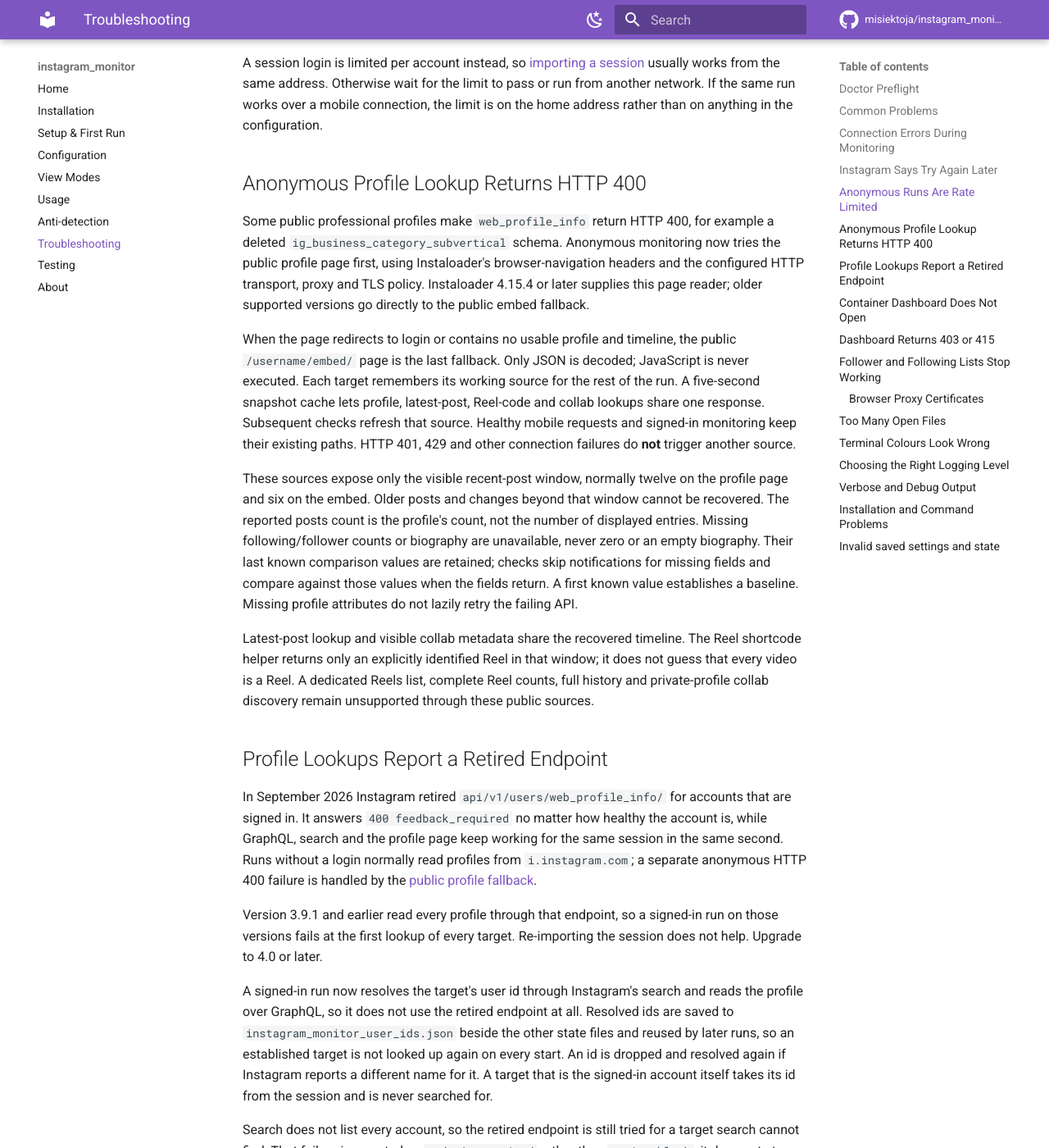
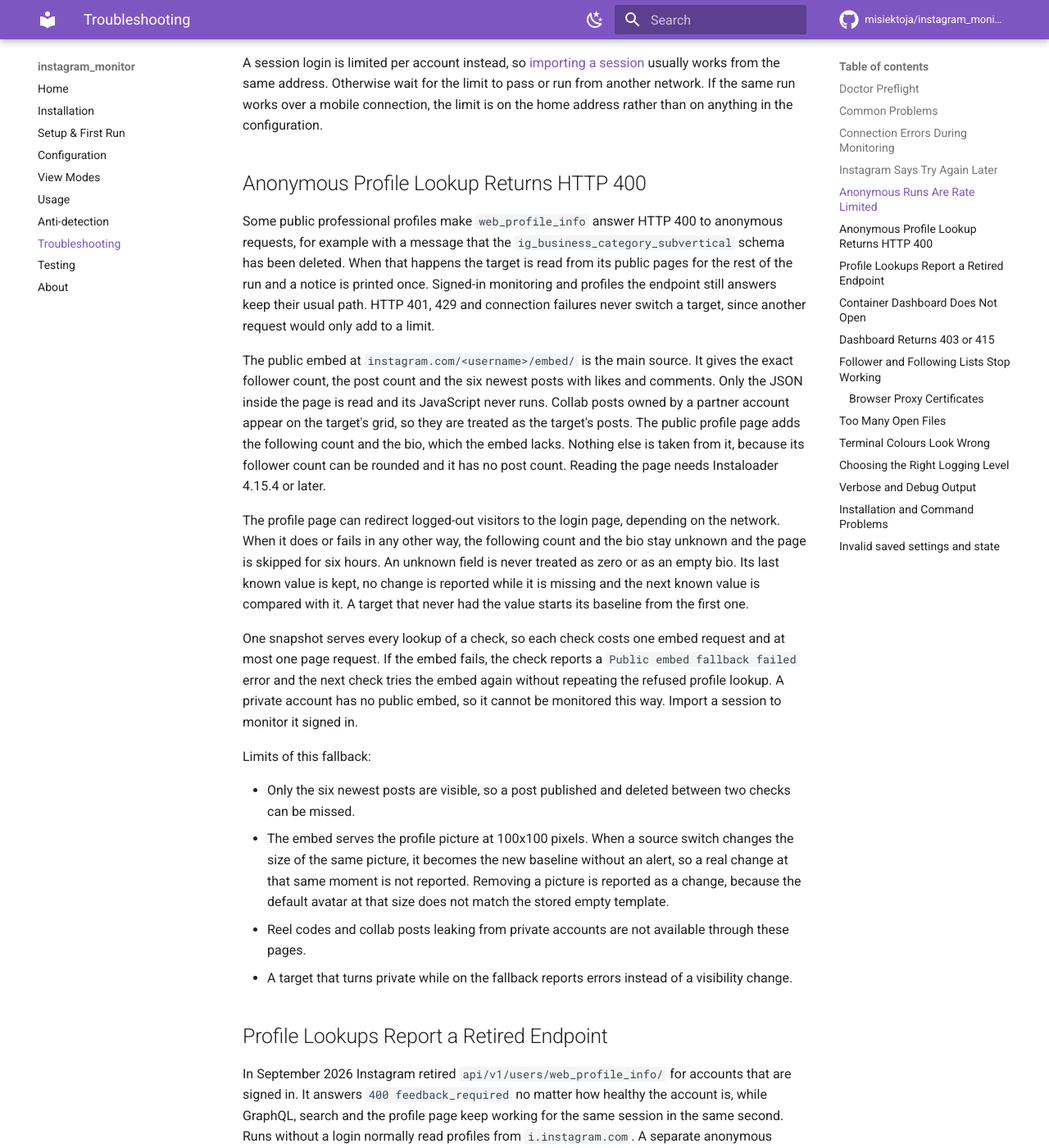
Before and after one commit to misiektoja/instagram_monitor, an MkDocs documentation site: the page built from docs/troubleshooting.md, in a window 1280 px wide and 1400 px high, scrolled down 4470 px. Shown: the whole window at 82% size. Built offline with MkDocs 1.6.1 and Material for MkDocs 9.7.7, drawn with Linux system fonts in a browser that asks for light colours; comment, search, counter and statistics services are not loaded; some of the changed text lies outside the part shown.

Commit message:
docs(troubleshooting): describe the public embed fallback and its limits

```diff
--- a/docs/troubleshooting.md
+++ b/docs/troubleshooting.md
@@ -101,40 +101,25 @@
 <a id="anonymous-profile-http-400"></a>
 ## Anonymous Profile Lookup Returns HTTP 400
 
-Some public professional profiles make `web_profile_info` return HTTP 400, for
-example a deleted `ig_business_category_subvertical` schema. Anonymous monitoring
-now tries the public profile page first, using Instaloader's browser-navigation
-headers and the configured HTTP transport, proxy and TLS policy. Instaloader
-4.15.4 or later supplies this page reader; older supported versions go directly
-to the public embed fallback.
+Some public professional profiles make `web_profile_info` answer HTTP 400 to anonymous requests, for example with a message that the `ig_business_category_subvertical` schema has been deleted. When that happens the target is read from its public pages for the rest of the run and a notice is printed once. Signed-in monitoring and profiles the endpoint still answers keep their usual path. HTTP 401, 429 and connection failures never switch a target, since another request would only add to a limit.
 
-When the page redirects to login or contains no usable profile and timeline,
-the public `/username/embed/` page is the last fallback. Only JSON is decoded;
-JavaScript is never executed. Each target remembers its working source for the
-rest of the run. A five-second snapshot cache lets profile, latest-post, Reel-code
-and collab lookups share one response. Subsequent checks refresh that source.
-Healthy mobile requests and signed-in monitoring keep their existing paths.
-HTTP 401, 429 and other connection failures do **not** trigger another source.
+The public embed at `instagram.com/<username>/embed/` is the main source. It gives the exact follower count, the post count and the six newest posts with likes and comments. Only the JSON inside the page is read and its JavaScript never runs. Collab posts owned by a partner account appear on the target's grid, so they are treated as the target's posts. The public profile page adds the following count and the bio, which the embed lacks. Nothing else is taken from it, because its follower count can be rounded and it has no post count. Reading the page needs Instaloader 4.15.4 or later.
 
-These sources expose only the visible recent-post window, normally twelve on the
-profile page and six on the embed. Older posts and changes beyond that window
-cannot be recovered. The reported posts count is the profile's count, not the
-number of displayed entries. Missing following/follower counts or biography are
-unavailable, never zero or an empty biography. Their last known comparison values
-are retained; checks skip notifications for missing fields and compare against
-those values when the fields return. A first known value establishes a baseline.
-Missing profile attributes do not lazily retry the failing API.
+The profile page can redirect logged-out visitors to the login page, depending on the network. When it does or fails in any other way, the following count and the bio stay unknown and the page is skipped for six hours. An unknown field is never treated as zero or as an empty bio. Its last known value is kept, no change is reported while it is missing and the next known value is compared with it. A target that never had the value starts its baseline from the first one.
 
-Latest-post lookup and visible collab metadata share the recovered timeline.
-The Reel shortcode helper returns only an explicitly identified Reel in that
-window; it does not guess that every video is a Reel. A dedicated Reels list,
-complete Reel counts, full history and private-profile collab discovery remain
-unsupported through these public sources.
+One snapshot serves every lookup of a check, so each check costs one embed request and at most one page request. If the embed fails, the check reports a `Public embed fallback failed` error and the next check tries the embed again without repeating the refused profile lookup. A private account has no public embed, so it cannot be monitored this way. Import a session to monitor it signed in.
+
+Limits of this fallback:
+
+- Only the six newest posts are visible, so a post published and deleted between two checks can be missed.
+- The embed serves the profile picture at 100x100 pixels. When a source switch changes the size of the same picture, it becomes the new baseline without an alert, so a real change at that same moment is not reported. Removing a picture is reported as a change, because the default avatar at that size does not match the stored empty template.
+- Reel codes and collab posts leaking from private accounts are not available through these pages.
+- A target that turns private while on the fallback reports errors instead of a visibility change.
 
 <a id="profile-lookups-report-a-retired-endpoint"></a>
 ## Profile Lookups Report a Retired Endpoint
 
-In September 2026 Instagram retired `api/v1/users/web_profile_info/` for accounts that are signed in. It answers `400 feedback_required` no matter how healthy the account is, while GraphQL, search and the profile page keep working for the same session in the same second. Runs without a login normally read profiles from `i.instagram.com`; a separate anonymous HTTP 400 failure is handled by the [public profile fallback](#anonymous-profile-http-400).
+In September 2026 Instagram retired `api/v1/users/web_profile_info/` for accounts that are signed in. It answers `400 feedback_required` no matter how healthy the account is, while GraphQL, search and the profile page keep working for the same session in the same second. Runs without a login normally read profiles from `i.instagram.com`. A separate anonymous HTTP 400 failure is handled by the [public profile fallback](#anonymous-profile-http-400).
 
 Version 3.9.1 and earlier read every profile through that endpoint, so a signed-in run on those versions fails at the first lookup of every target. Re-importing the session does not help. Upgrade to 4.0 or later.
 
```
